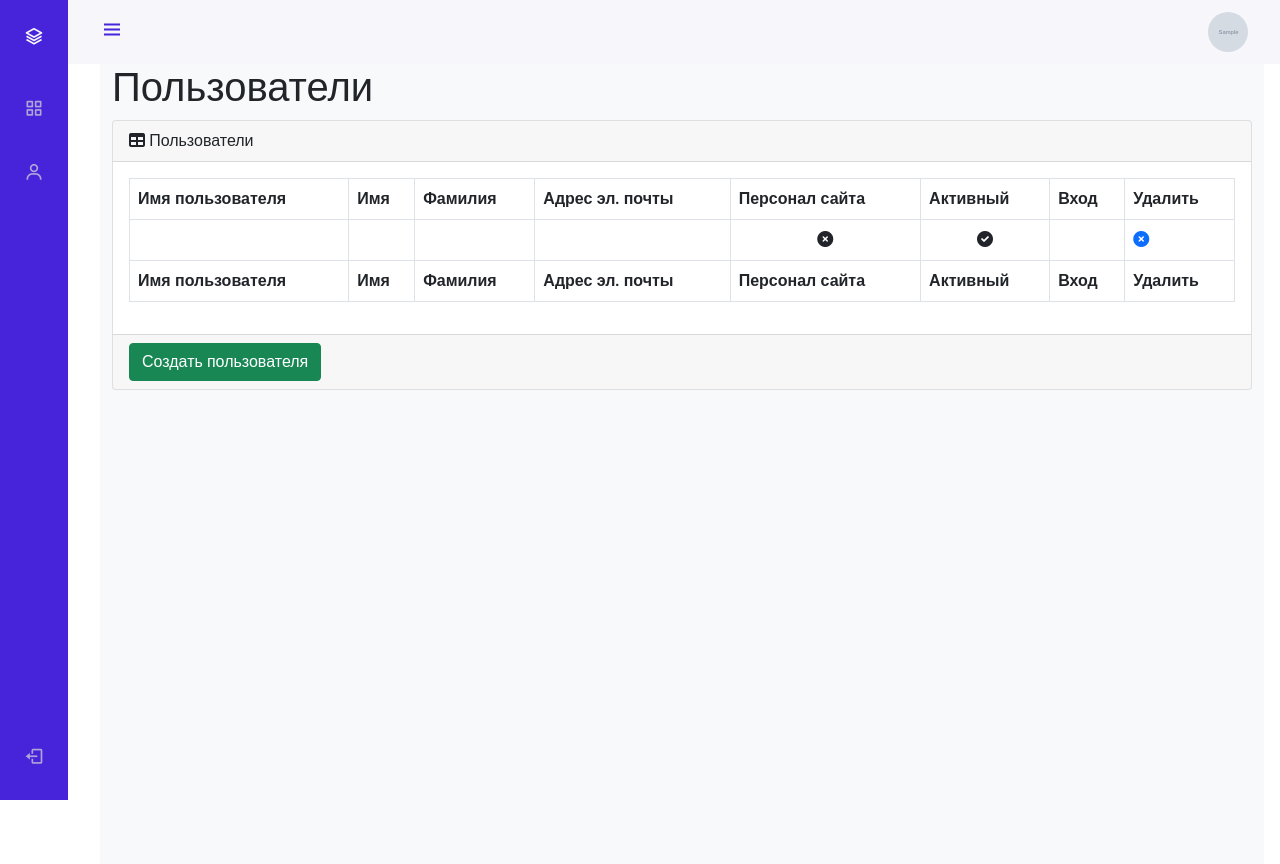
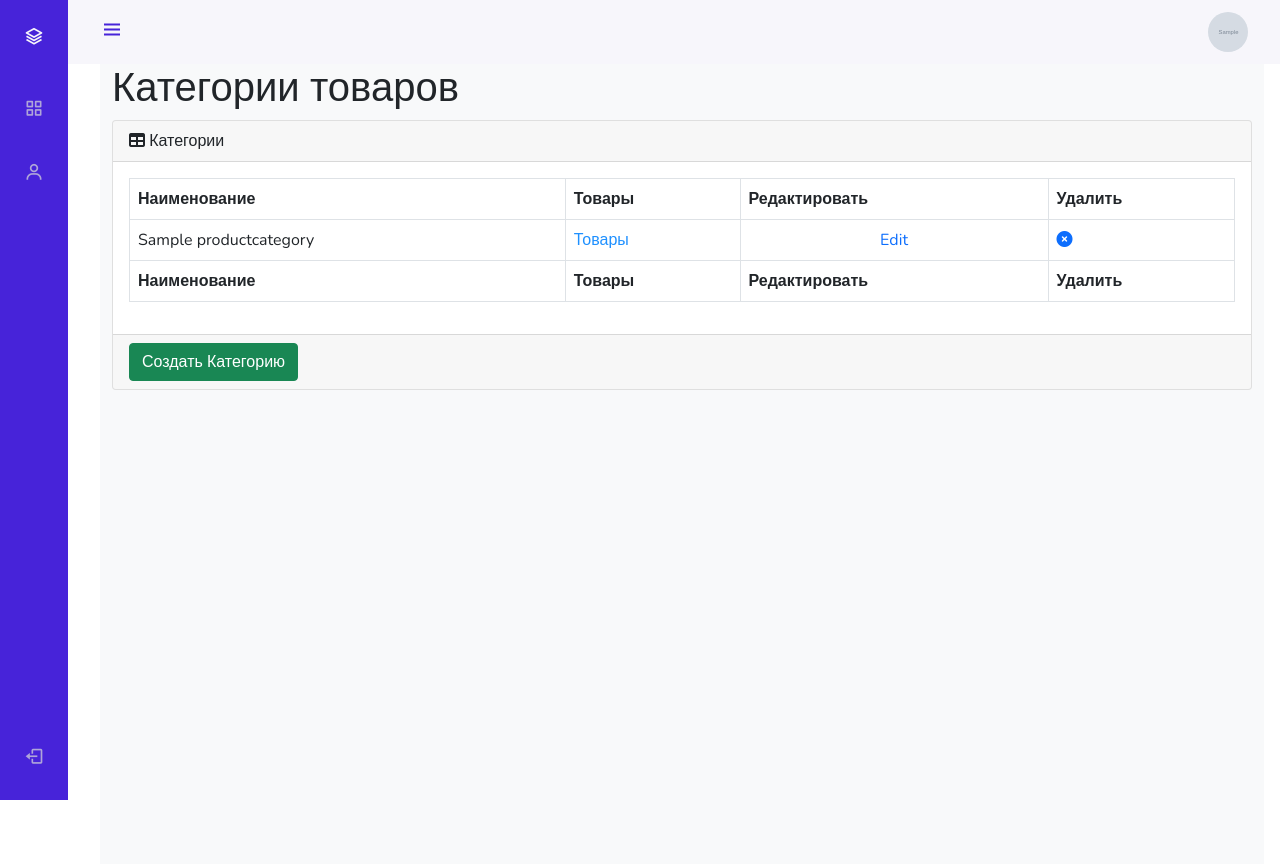
Before and after one commit to Sebkd/forDj-L1, a Django app: page /admin_staff/categories/read/ in a window 1280 px wide. Run offline with Django 4.2, Linux system fonts and the light colour scheme; a user stored in the database is signed in; tables that the repository leaves empty hold one stand-in row (values such as "Sample post"); grey boxes marked "Sample" are stand-in pictures; lists and menus that the app fills with data are empty.

Commit message:
ended Lesson-7

```diff
--- a/adminapp/templates/adminapp/categories.html
+++ b/adminapp/templates/adminapp/categories.html
@@ -4,67 +4,44 @@
 {% block content %}
 <main>
     <div class="container-fluid">
-        <h1 class="mt-4">Пользователи</h1>
+        <h1 class="mt-4">Категории товаров</h1>
         <div class="card mb-4">
             <div class="card-header">
                 <i class="fas fa-table mr-1"></i>
-                Пользователи
+                Категории
             </div>
             <div class="card-body">
                 <div class="table-responsive">
                     <table class="table table-bordered" id="dataTable" width="100%" cellspacing="0">
                         <thead>
                         <tr>
-                            <th>Имя пользователя</th>
-                            <th>Имя</th>
-                            <th>Фамилия</th>
-                            <th>Адрес эл. почты</th>
-                            <th>Персонал сайта</th>
-                            <th>Активный</th>
-                            <th>Вход</th>
+                            <th>Наименование</th>
+                            <th>Товары</th>
+                            <th>Редактировать</th>
                             <th>Удалить</th>
                         </tr>
                         </thead>
                         <tfoot>
                         <tr>
-                            <th>Имя пользователя</th>
-                            <th>Имя</th>
-                            <th>Фамилия</th>
-                            <th>Адрес эл. почты</th>
-                            <th>Персонал сайта</th>
-                            <th>Активный</th>
-                            <th>Вход</th>
+                            <th>Наименование</th>
+                            <th>Товары</th>
+                            <th>Редактировать</th>
                             <th>Удалить</th>
                         </tr>
                         </tfoot>
                         <tbody>
-                        {% for user in objects %}
-                            <tr {% if not user.is_active %} style="opacity: 0.5; text-decoration: line-through;"
+                        {% for category in objects %}
+                            <tr {% if not category.is_active %} style="opacity: 0.5; text-decoration: line-through;"
                                 {% endif %}>
-                                <td><a href="{% url 'admin_staff:user_update' user.id %}" style="color: dodgerblue">
-                                    {{ user.username }}</a></td>
-                                <td>{{ user.first_name }}</td>
-                                <td>{{ user.last_name }}</td>
-                                <td>{{ user.email }}</td>
+                                <td>{{ category.name }}</td>
+                                <td><a href="{% url 'admin_staff:products' category.pk %}" style="color: dodgerblue">
+                                    Товары</a></td>
                                 <td class="text-center">
-                                    {% if user.is_staff %}
-                                        <i class="fa fa-check-circle"></i>
-                                    {% else %}
-                                        <i class="fa fa-times-circle"></i>
-                                    {% endif %}
-                                </td>
-                                <td class="text-center">
-                                    {% if user.is_active %}
-                                        <i class="fa fa-check-circle"></i>
-                                    {% else %}
-                                        <i class="fa fa-times-circle"></i>
-                                    {% endif %}
-                                </td>
-                                <td>{{ user.last_login }}</td>
+                                    <a href="{% url 'admin_staff:category_update' category.pk %}">Edit</a></td>
                                 <td>
-                                    <a {% if not user.is_active %} class="invisible"
+                                    <a {% if not category.is_active %} class="invisible"
                                         {% endif %}
-                                            href="{% url 'admin_staff:user_delete' pk=user.id %}">
+                                            href="{% url 'admin_staff:category_delete' category.pk %}">
                                         <i class="fa fa-times-circle"></i>
                                     </a>
                                 </td>
@@ -75,8 +52,8 @@
                 </div>
             </div>
             <div class="card-footer">
-                <a href="{% url 'adminapp:user_create' %}">
-                    <button class="btn btn-success">Создать пользователя</button>
+                <a href="{% url 'adminapp:category_create' %}">
+                    <button class="btn btn-success">Создать Категорию</button>
                 </a>
             </div>
         </div>
--- a/adminapp/views.py
+++ b/adminapp/views.py
@@ -96,7 +96,19 @@
 
 @user_passes_test(lambda u: u.is_superuser)
 def category_delete(request, pk):
-    pass
+    title = 'категории/удаление'
+
+    _category = get_object_or_404(ProductCategory, pk=pk)
+
+    if request.method == 'POST':
+        _category.is_active = False
+        _category.save()
+        return HttpResponseRedirect(reverse('admin_staff:categories'))
+    context = {
+    'title': title,
+    'category_to_delete': _category,
+    }
+    return render(request, 'adminapp/category_delete.html', context)
 
 @user_passes_test(lambda u: u.is_superuser)
 def products(request, pk):
```
Also changed, not shown: adminapp/templates/adminapp/category_delete.html (+24 -0 lines).
